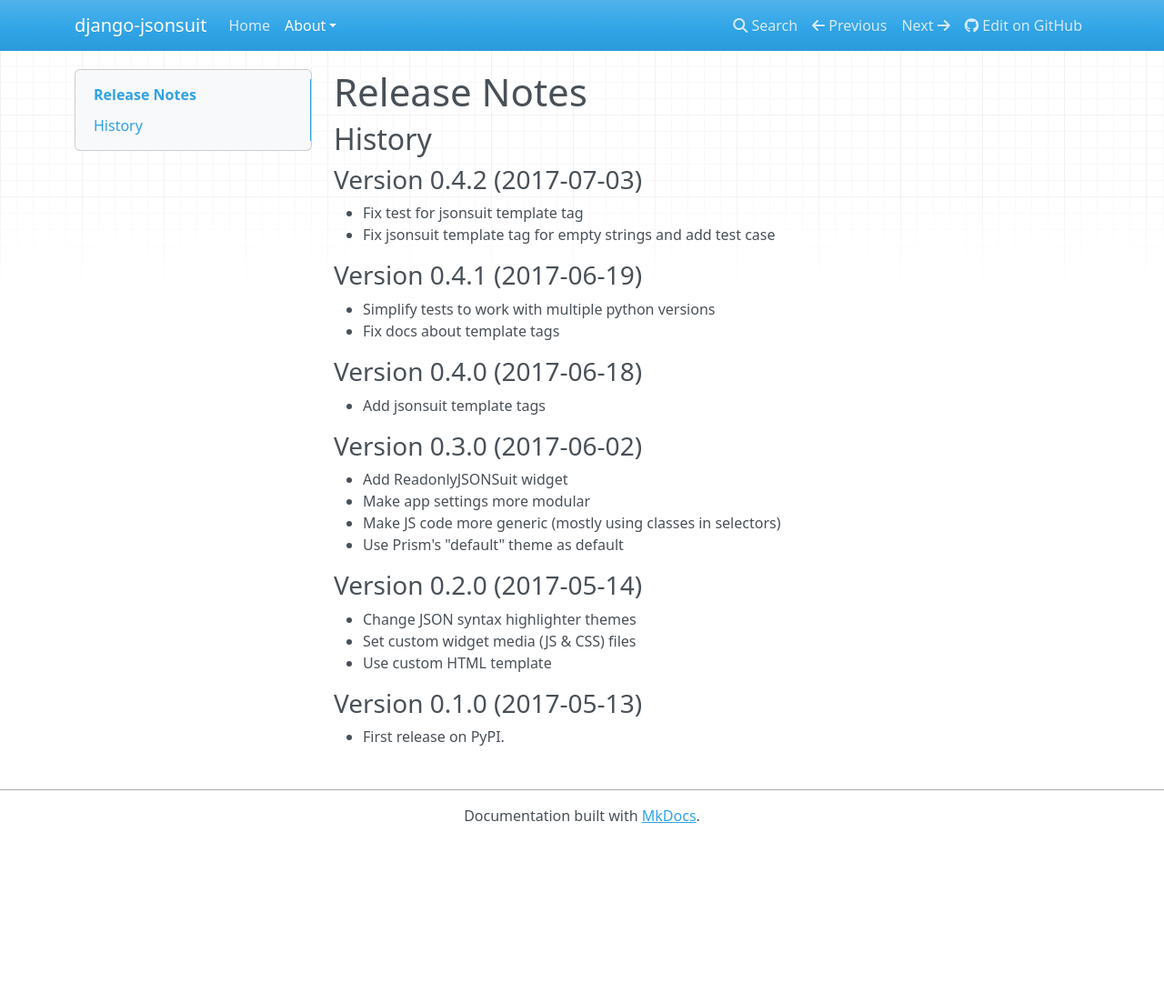
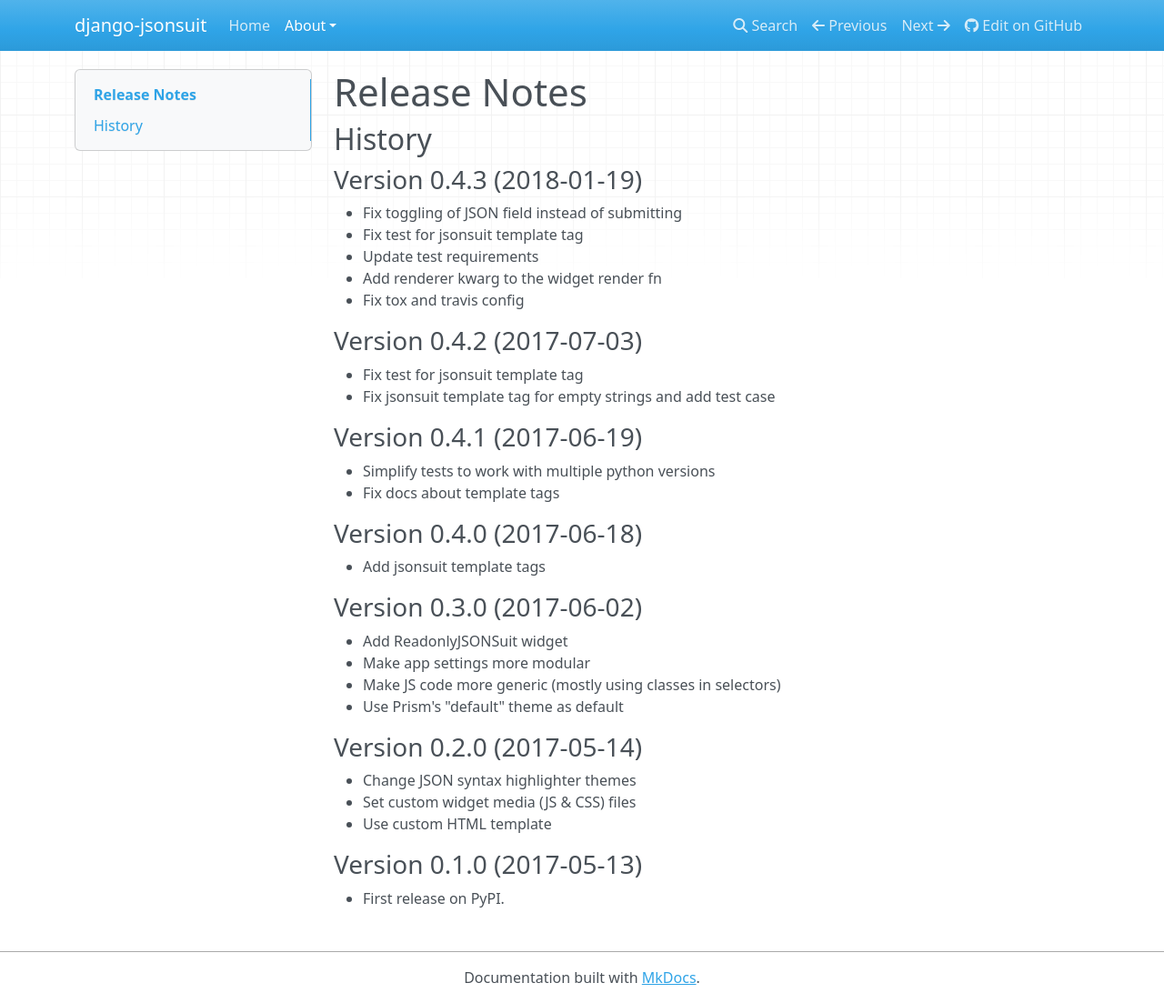
Before and after one commit to tooreht/django-jsonsuit, an MkDocs documentation site: the page built from docs/releases.md, in a window 1280 px wide and 1103 px high. Shown: the whole window at 91% size. Built offline with MkDocs 1.6.1, drawn with Linux system fonts in a browser that asks for light colours; nearby versions of some CDN libraries; old or Windows-style settings are respelled for this version of MkDocs.

Commit message:
Update HISTORY with release 0.4.3 info

```diff
--- a/HISTORY.md
+++ b/HISTORY.md
@@ -1,4 +1,11 @@
 ## History
+
+### Version 0.4.3 (2018-01-19)
+- Fix toggling of JSON field instead of submitting
+- Fix test for jsonsuit template tag
+- Update test requirements
+- Add renderer kwarg to the widget render fn
+- Fix tox and travis config
 
 ### Version 0.4.2 (2017-07-03)
 - Fix test for jsonsuit template tag
```
